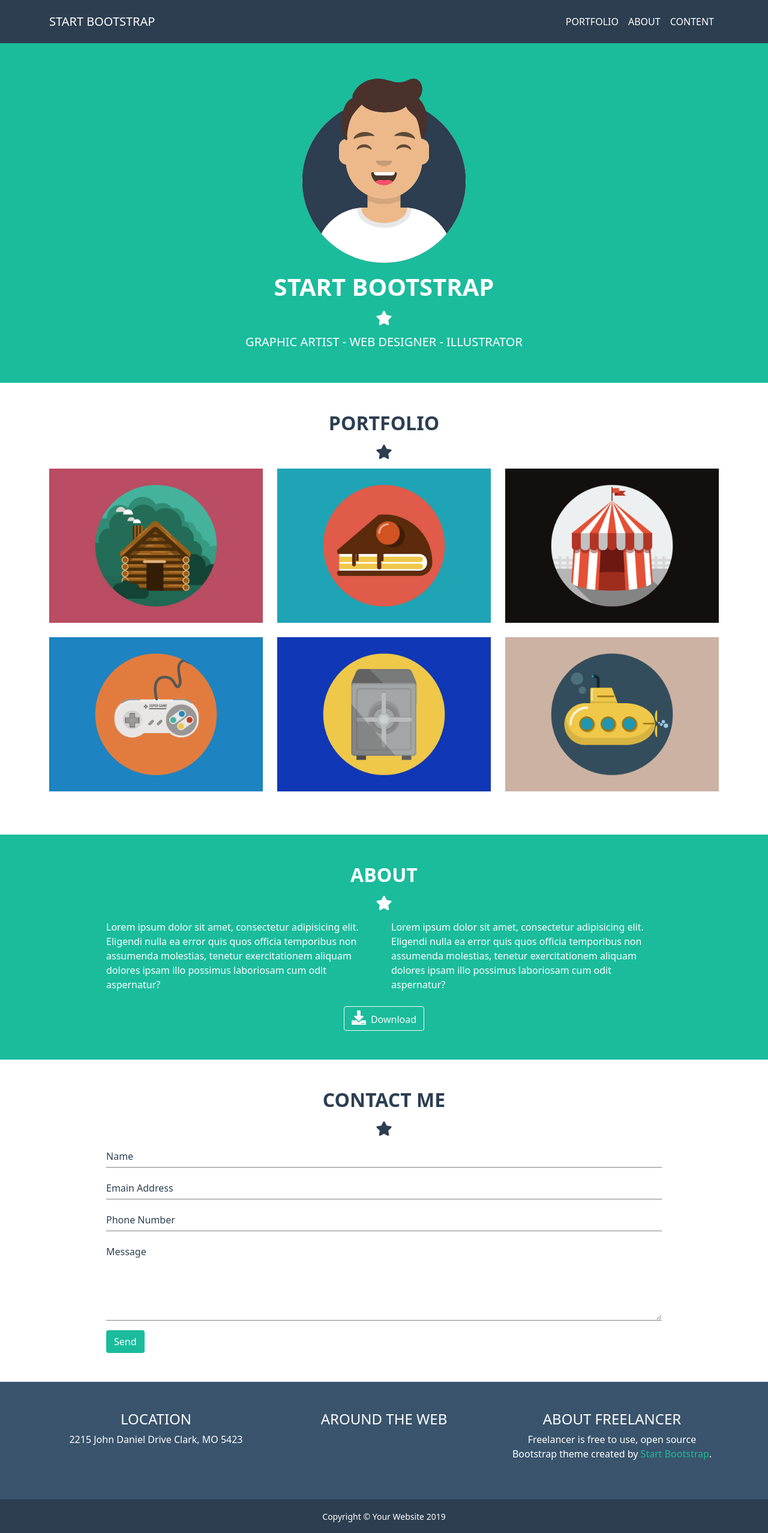
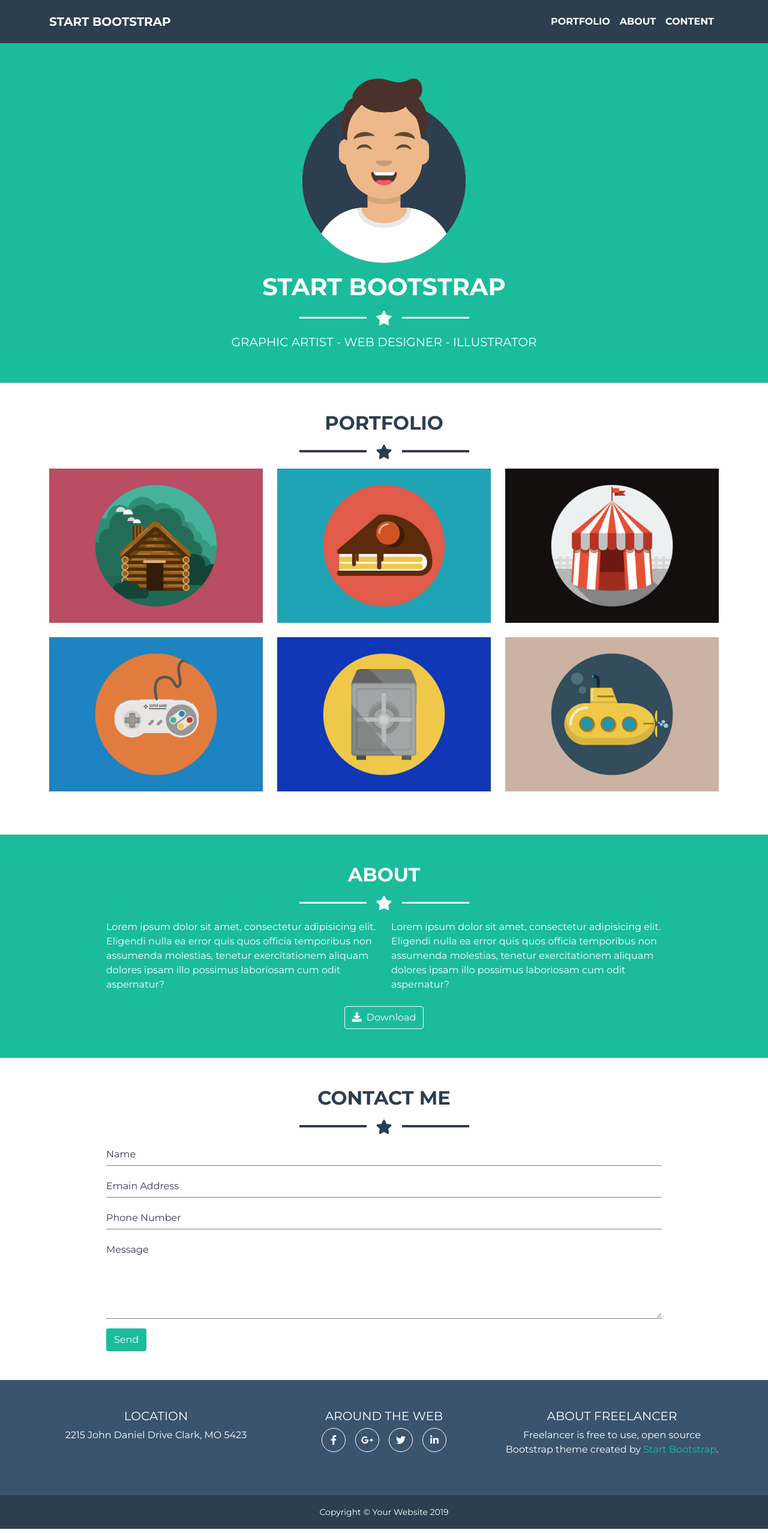
Before and after one commit to BrunosCode/html-css-bootstrap-freelancer, a plain HTML site: page index.html in a window 1280 px wide. Shown: the whole page at 60% size. Drawn offline with nearby package versions, Linux system fonts and the light colour scheme.

Commit message:
decoration and hover

```diff
--- a/css/style.css
+++ b/css/style.css
@@ -15,16 +15,28 @@
     background-color: #1ABC9C;
 }
 
-i {
+/* commons  */
+body {
+    font-family: 'Montserrat', sans-serif;
+}
+
+.fa-star {
     font-size: 1.5rem;
 }
+hr {
+    display: inline-block;
+}
 
+
+/* hero section  */
 .hero__img {
     width: 80%;
     height: auto;
     max-width: 300px;
 }
 
+
+/* form  */
 input.form-control,
 textarea.form-control {
     border: none;
@@ -36,3 +48,65 @@ textarea.form-control {
     color: #2C3E50;
     font-size: 1rem;
 }
+
+/* star decoration  */
+.decoration:before,
+.decoration:after {
+    content: "";
+    display: inline-block;
+    height: .2rem;
+    position: relative;
+    width: 7rem;
+    top: -.5rem;
+}
+.decoration:before {
+    right: 1rem;
+}
+.decoration:after {
+    left: 1rem;
+}
+.text-white .decoration:before,
+.text-white .decoration:after {
+    background-color: white;
+}
+.text_primary_400 .decoration:before,
+.text_primary_400 .decoration:after {
+    background-color: #2C3E50;
+}
+
+
+/* circled icons  */
+.circled-icons a {
+    display: inline-block;
+    text-decoration: none;
+    color: white;
+    border: 1px solid white;
+    height: 2.5rem;
+    width: 2.5rem;
+    border-radius: 50%;
+    line-height: 2.5rem;
+    margin: 0 .5rem;
+}
+
+/* hover on images  */
+.img_btn {
+    position: relative;
+}
+.img_btn button {
+    display: none;
+    position: absolute;
+    top: 0;
+    left: 0;
+    width: 100%;
+    height: 100%;
+    background-color: #1ABC9C;
+    opacity: .9;
+    font-size: 3rem;
+    color: white;
+    border: none;
+}
+.img_btn:hover button {
+    display: flex;
+    justify-content: center;
+    align-items: center;
+}
--- a/index.html
+++ b/index.html
@@ -10,6 +10,11 @@
     <!-- font awesome  -->
     <link rel="stylesheet" href="https://cdnjs.cloudflare.com/ajax/libs/font-awesome/5.15.3/css/all.min.css" integrity="sha512-iBBXm8fW90+nuLcSKlbmrPcLa0OT92xO1BIsZ+ywDWZCvqsWgccV3gFoRBv0z+8dLJgyAHIhR35VZc2oM/gI1w==" crossorigin="anonymous" referrerpolicy="no-referrer" />
     <!-- /font awesome  -->
+    <!-- google fonts  -->
+    <link rel="preconnect" href="https://fonts.googleapis.com">
+    <link rel="preconnect" href="https://fonts.gstatic.com" crossorigin>
+    <link href="https://fonts.googleapis.com/css2?family=Montserrat:wght@400;700&display=swap" rel="stylesheet">
+    <!-- /google fonts  -->
     <link rel="stylesheet" href="css/style.css">
     <title>Bootstrap</title>
 </head>
@@ -18,20 +23,20 @@
     <header class="bg_primary_400">
         <nav class="navbar navbar-expand-lg navbar-dark text-white py-3">
             <div class="container-lg">
-                <a class="navbar-brand" href="#start">START BOOTSTRAP</a>
+                <a class="navbar-brand fw-bold" href="#start">START BOOTSTRAP</a>
                 <button class="navbar-toggler" type="button" data-bs-toggle="collapse" data-bs-target="#navbarSupportedContent" aria-controls="navbarSupportedContent" aria-expanded="false" aria-label="Toggle navigation">
                     <span class="navbar-toggler-icon"></span>
                 </button>
                 <div class="collapse navbar-collapse" id="navbarSupportedContent">
                     <ul class="navbar-nav ms-auto mb-2 mb-lg-0">
                         <li class="nav-item">
-                            <a class="nav-link active" href="#portfolio">PORTFOLIO</a>
+                            <a class="nav-link active fw-bold" href="#portfolio">PORTFOLIO</a>
                         </li>
                         <li class="nav-item">
-                            <a class="nav-link active" href="#about">ABOUT</a>
+                            <a class="nav-link active fw-bold" href="#about">ABOUT</a>
                         </li>
                         <li class="nav-item">
-                            <a class="nav-link active" href="#content">CONTENT</a>
+                            <a class="nav-link active fw-bold" href="#content">CONTENT</a>
                         </li>
                     </ul>
                 </div>
@@ -44,8 +49,8 @@
             <div class="row">
                 <div class="col-12 text-center text-white">
                     <img src="img/avatar.svg" alt="avatar" class="hero__img mb-3">
-                    <h1 class="mb-3"><strong>START BOOTSTRAP</strong></h1>
-                    <i class="fas fa-star mb-3"></i>
+                    <h1 class="mb-3 fw-bold">START BOOTSTRAP</h1>
+                    <span class="decoration"><i class="fas fa-star mb-3"></i></span>
                     <h5>GRAPHIC ARTIST - WEB DESIGNER - ILLUSTRATOR</h5>
                 </div>
             </div>
@@ -56,26 +61,44 @@
         <div class="container-lg py-3 py-lg-5">
             <div class="row">
                 <div class="col-12 text-center">
-                    <h2 class="mb-3"><strong>PORTFOLIO</strong></h2>
-                    <i class="fas fa-star mb-3"></i>
+                    <h2 class="mb-3 fw-bold">PORTFOLIO</h2>
+                    <span class="decoration"><i class="fas fa-star mb-3"></i></span>
                 </div>
                 <div class="col-12 col-sm-6 col-lg-4 mb-3 mb-md-4">
+                    <div class="img_btn">
                         <img src="img/cabin.png" alt="cabin" class="img-fluid">
+                        <button><i class="fas fa-plus"></i></button>
+                    </div>
                 </div>
                 <div class="col-12 col-sm-6 col-lg-4 mb-3 mb-md-4">
+                    <div class="img_btn">
                         <img src="img/cake.png" alt="cake" class="img-fluid">
+                        <button><i class="fas fa-plus"></i></button>
+                    </div>
                 </div>
                 <div class="col-12 col-sm-6 col-lg-4 mb-3 mb-md-4">
+                    <div class="img_btn">
                         <img src="img/circus.png" alt="circus" class="img-fluid">
+                        <button><i class="fas fa-plus"></i></button>
+                    </div>
                 </div>
                 <div class="col-12 col-sm-6 col-lg-4 mb-3 mb-md-4">
+                    <div class="img_btn">
                         <img src="img/game.png" alt="game" class="img-fluid">
+                        <button><i class="fas fa-plus"></i></button>
+                    </div>
                 </div>
                 <div class="col-12 col-sm-6 col-lg-4 mb-3 mb-md-4">
+                    <div class="img_btn">
                         <img src="img/safe.png" alt="safe" class="img-fluid">
+                        <button><i class="fas fa-plus"></i></button>
+                    </div>
                 </div>
                 <div class="col-12 col-sm-6 col-lg-4 mb-3 mb-md-4">
+                    <div class="img_btn">
                         <img src="img/submarine.png" alt="submarine" class="img-fluid">
+                        <button><i class="fas fa-plus"></i></button>
+                    </div>
                 </div>
             </div>
         </div>
@@ -85,8 +108,8 @@
         <div class="container-lg py-3 py-lg-5">
             <div class="row justify-content-center">
                 <div class="col-12 text-center">
-                    <h2 class="mb-3"><strong>ABOUT</strong></h2>
-                    <i class="fas fa-star mb-3"></i>
+                    <h2 class="mb-3 fw-bold">ABOUT</h2>
+                    <span class="decoration"><i class="fas fa-star mb-3"></i></span>
                 </div>
                 <div class="col-10 col-sm-5">
                     Lorem ipsum dolor sit amet, consectetur adipisicing elit. Eligendi nulla ea error quis quos officia temporibus non assumenda molestias, tenetur exercitationem aliquam dolores ipsam illo possimus laboriosam cum odit aspernatur?
@@ -105,8 +128,8 @@
         <div class="container-lg py-3 py-lg-5">
             <div class="row justify-content-center">
                 <div class="col-12 text-center">
-                    <h2 class="mb-3"><strong>CONTACT ME</strong></h2>
-                    <i class="fas fa-star mb-3"></i>
+                    <h2 class="mb-3 fw-bold">CONTACT ME</h2>
+                    <span class="decoration"><i class="fas fa-star mb-3"></i></span>
                 </div>
                 <div class="col-10">
                     <form>
@@ -133,14 +156,20 @@
         <div class="container-lg py-5">
             <div class="row">
                 <div class="col-12 col-sm-4 text-center">
-                    <h4>LOCATION</h4>
+                    <h5>LOCATION</h5>
                     <p>2215 John Daniel Drive Clark, MO 5423</p>
                 </div>
                 <div class="col-12 col-sm-4 text-center">
-                    <h4>AROUND THE WEB</h4>
+                    <h5>AROUND THE WEB</h5>
+                    <div class="circled-icons d-flex justify-content-center">
+                        <a href="#"><i class="fab fa-facebook-f"></i></a>
+                        <a href="#"><i class="fab fa-google-plus-g"></i></a>
+                        <a href="#"><i class="fab fa-twitter"></i></a>
+                        <a href="#"><i class="fab fa-linkedin-in"></i></a>
+                    </div>
                 </div>
                 <div class="col-12 col-sm-4 text-center">
-                    <h4>ABOUT FREELANCER</h4>
+                    <h5>ABOUT FREELANCER</h5>
                     <p>Freelancer is free to use, open source Bootstrap theme created by <span class="text_secondary_400">Start Bootstrap</span>.</p>
                 </div>
             </div>
```
Lines whose indentation alone changed are shown as unchanged.
